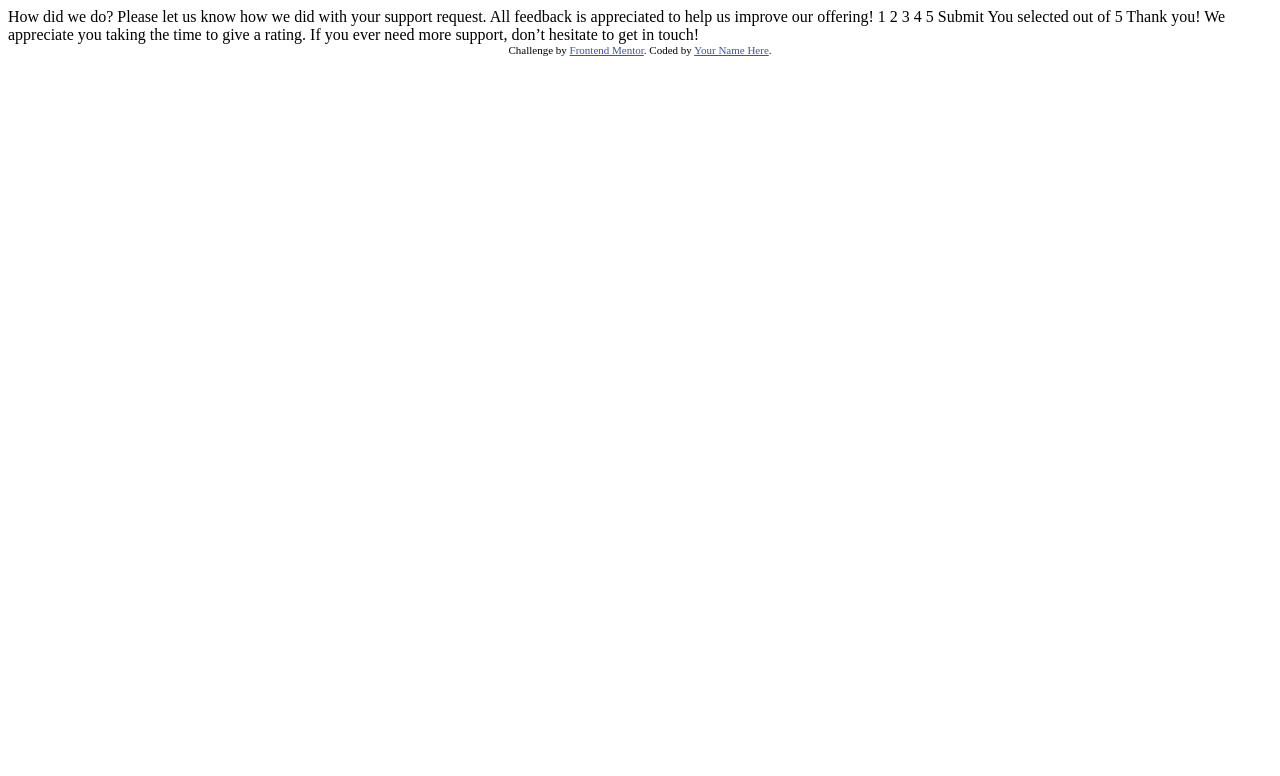
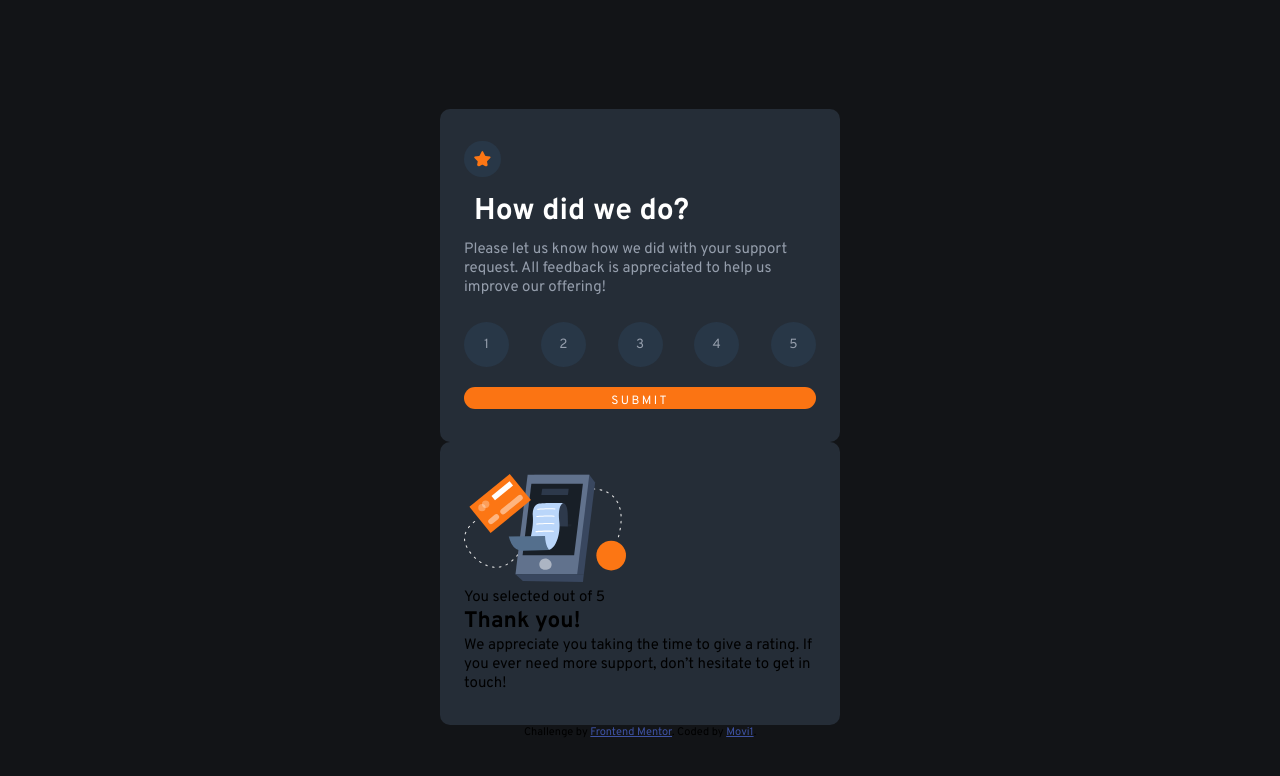
Before and after one commit to movi1/Interactive-rating-component-main, a plain HTML site: page index.html in a window 1280 px wide. Drawn offline with Linux system fonts and the light colour scheme.

Commit message:
fix folder issue

```diff
--- /dev/null
+++ b/index.css
@@ -0,0 +1,89 @@
+@import url("https://fonts.googleapis.com/css2?family=Dancing+Script&family=Lobster&family=Mukta&family=Overpass:wght@400;700&family=Roboto&family=Source+Sans+Pro&display=swap");
+
+/* <!-- Feel free to  customise in your own stylesheet 👍 --> */
+
+* {
+  margin: 0;
+  padding: 0;
+  box-sizing: border-box;
+}
+ul {
+  list-style-type: none;
+}
+body {
+  font-family: "overpass", sans-serif;
+  font-size: 15px;
+  background-color: hsl(216, 12%, 8%);
+  display: flex;
+  flex-direction: column;
+  margin: 1.5rem;
+  align-items: center;
+  justify-content: center;
+  min-height: 100vh;
+}
+button {
+  font-family: inherit;
+}
+
+.container,
+.thanks {
+  background-color: hsl(213, 19%, 18%);
+  max-width: 400px;
+  padding: 2rem 1.5rem;
+  border-radius: 0.625rem;
+}
+.container img {
+  background-color: #283747;
+  border-radius: 30px;
+  padding: 10px;
+}
+.container h1 {
+  color: white;
+  margin: 10px;
+}
+.container p {
+  color: hsl(217, 12%, 63%);
+  margin-bottom: 25px;
+}
+.container ul {
+  display: flex;
+  justify-content: space-between;
+}
+.container ul li button {
+  height: 45px;
+  width: 45px;
+  border-radius: 30px;
+  margin-bottom: 20px;
+  border: 0;
+  background-color: #283747;
+  color: hsl(217, 12%, 63%);
+  cursor: pointer;
+  transition: 0.3sec;
+}
+.container ul li button:hover {
+  background-color: hsl(25, 97%, 53%);
+}
+.btn-submit {
+  background-color: hsl(25, 97%, 53%);
+  width: 100%;
+  height: 15%;
+  border-radius: 20px;
+  border: 0;
+  padding-top: 6px;
+  font-size: 12px;
+  color: white;
+  letter-spacing: 0.15rem;
+}
+.btn-submit:hover{
+  background-color: #fff;
+  color:  hsl(25, 97%, 53%);
+}
+
+.attribution {
+  font-size: 11px;
+  text-align: center;
+}
+
+.attribution a {
+  color: hsl(228, 45%, 44%);
+}
--- a/index.html
+++ b/index.html
@@ -1,49 +1,73 @@
 <!DOCTYPE html>
 <html lang="en">
+
 <head>
   <meta charset="UTF-8">
-  <meta name="viewport" content="width=device-width, initial-scale=1.0"> <!-- displays site properly based on user's device -->
+  <meta name="viewport" content="width=device-width, initial-scale=1.0">
+  <!-- displays site properly based on user's device -->
 
   <link rel="icon" type="image/png" sizes="32x32" href="./images/favicon-32x32.png">
+  <link rel="stylesheet" href="index.css">
 
   <title>Frontend Mentor | Interactive rating component</title>
 
-  <!-- Feel free to remove these styles or customise in your own stylesheet 👍 -->
-  <style>
-    .attribution { font-size: 11px; text-align: center; }
-    .attribution a { color: hsl(228, 45%, 44%); }
-  </style>
+
+
 </head>
+
 <body>
 
   <!-- Rating state start -->
+  <div class="container">
+    <img src="./images/icon-star.svg" alt="">
 
-  How did we do?
+    <h1>How did we do?</h1>
 
-  Please let us know how we did with your support request. All feedback is appreciated
-  to help us improve our offering!
+    <p>Please let us know how we did with your support request. All feedback is appreciated
+      to help us improve our offering!
+    </p>
+    <ul>
+      <li><button class="btn">1</button></li>
+      <li><button class="btn">2</button></li>
+      <li><button class="btn">3</button></li>
+      <li><button class="btn">4</button></li>
+      <li><button class="btn">5</button></li>
 
-  1 2 3 4 5
+    </ul>
 
-  Submit
+    <button class="btn-submit">SUBMIT</button>
+  </div>
+
+<!--
+  https://www.youtube.com/watch?v=cQnUopEeZgw -->
 
   <!-- Rating state end -->
 
+    <!-- Rating state end -->
+
   <!-- Thank you state start -->
 
-  You selected <!-- Add rating here --> out of 5
+  <div class="thanks">
+    <img src="./images/illustration-thank-you.svg" alt="">
 
-  Thank you!
+    <p> You selected
+      <!-- Add rating here --> out of 5
+    </p>
 
-  We appreciate you taking the time to give a rating. If you ever need more support,
-  don’t hesitate to get in touch!
+    <h2> Thank you!</h2>
 
+    <p> We appreciate you taking the time to give a rating. If you ever need more support,
+      don’t hesitate to get in touch!</p>
+
+  </div>
   <!-- Thank you state end -->
 
 
   <div class="attribution">
     Challenge by <a href="https://www.frontendmentor.io?ref=challenge" target="_blank">Frontend Mentor</a>.
-    Coded by <a href="#">Your Name Here</a>.
+    Coded by <a href="#">Movi1</a>.
   </div>
+
 </body>
+
 </html>
```
Also changed, not shown: index.js (added), 3 other files.
